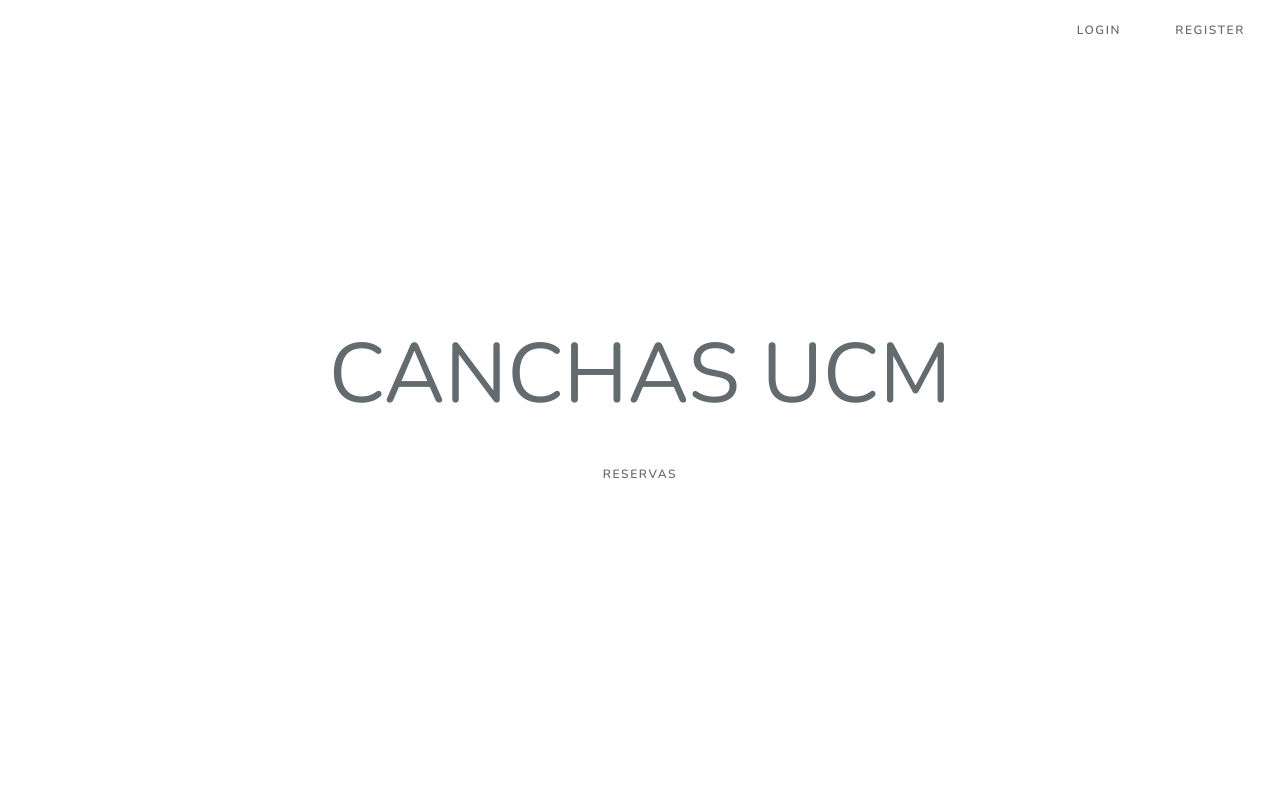
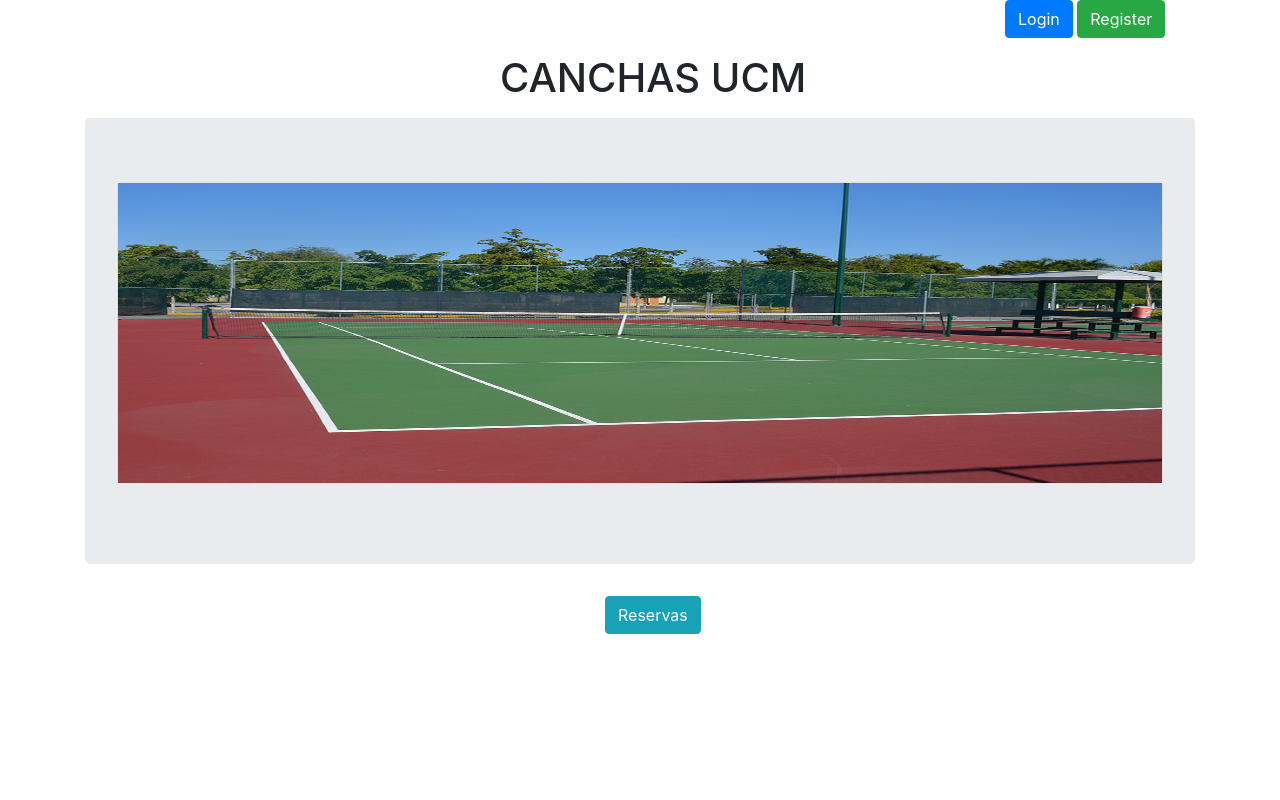
Before and after one commit to matiasIbera/canchasUCM, a Laravel app: page / in a window 1280 px wide. Run offline with Laravel 8, Linux system fonts and the light colour scheme; some libraries are stand-ins or nearby versions.

Commit message:
edicion de portada principal
se arreglo la vista principal

```diff
--- a/canchasucmfinal/resources/views/layouts/app.blade.php
+++ b/canchasucmfinal/resources/views/layouts/app.blade.php
@@ -17,7 +17,8 @@
     <link href="https://fonts.googleapis.com/css?family=Nunito" rel="stylesheet" type="text/css">
 
     <!-- Styles -->
-    <link href="{{ asset('css/app.css') }}" rel="stylesheet">
+    <link rel="stylesheet" type="text/css"  href="{{ asset('bootstrap/css/bootstrap.min.css') }}">
+
 </head>
 <body>
     <div id="app">
--- a/canchasucmfinal/resources/views/welcome.blade.php
+++ b/canchasucmfinal/resources/views/welcome.blade.php
@@ -5,88 +5,54 @@
         <meta http-equiv="X-UA-Compatible" content="IE=edge">
         <meta name="viewport" content="width=device-width, initial-scale=1">
 
-        <title>Laravel</title>
+        <title>Canchas</title>
+        	<!-- Bootstrap -->
+	<link rel="stylesheet" type="text/css"  href="{{ asset('bootstrap/css/bootstrap.min.css') }}">
+	<!-- Fa-fa-icons -->
+	<link rel="stylesheet" type="text/css"  href="{{ asset('font-awesome/css/fontawesome-all.css') }}">
+	<!-- JQuery -->
+	<script type="text/javascript" src="{{ asset('js/jquery-3.3.1.js') }}"></script>
+	<!-- Bootstrap -->
+	<script type="text/javascript" src="{{ asset('bootstrap/js/bootstrap.js') }}"></script>
+	<!-- Datepicker Files -->
+	<link rel="stylesheet" href="{{asset('datePicker/css/bootstrap-datepicker3.css')}}">
+	<link rel="stylesheet" href="{{asset('datePicker/css/bootstrap-datepicker.standalone.css')}}">
+	<script src="{{asset('datePicker/js/bootstrap-datepicker.js')}}"></script>
+	<!-- Languaje -->
+	<script src="{{asset('datePicker/locales/bootstrap-datepicker.es.min.js')}}"></script>
 
-        <!-- Fonts -->
-        <link href="https://fonts.googleapis.com/css?family=Nunito:200,600" rel="stylesheet" type="text/css">
-
-        <!-- Styles -->
-        <style>
-            html, body {
-                background-color: #fff;
-                color: #636b6f;
-                font-family: 'Nunito', sans-serif;
-                font-weight: 200;
-                height: 100vh;
-                margin: 0;
-            }
-
-            .full-height {
-                height: 100vh;
-            }
-
-            .flex-center {
-                align-items: center;
-                display: flex;
-                justify-content: center;
-            }
-
-            .position-ref {
-                position: relative;
-            }
-
-            .top-right {
-                position: absolute;
-                right: 10px;
-                top: 18px;
-            }
-
-            .content {
-                text-align: center;
-            }
-
-            .title {
-                font-size: 84px;
-            }
-
-            .links > a {
-                color: #636b6f;
-                padding: 0 25px;
-                font-size: 12px;
-                font-weight: 600;
-                letter-spacing: .1rem;
-                text-decoration: none;
-                text-transform: uppercase;
-            }
-
-            .m-b-md {
-                margin-bottom: 30px;
-            }
-        </style>
-    </head>
+</head>
     <body>
-        <div class="flex-center position-ref full-height">
+        <div class="container">
             @if (Route::has('login'))
                 <div class="top-right links">
                     @auth
-                        <a href="{{ url('/home') }}">Home</a>
+                        <ul><ul><ul><ul><ul><ul><ul><ul><ul><ul><ul><ul><ul><ul><ul><ul><ul><ul><ul><ul><ul><ul><ul><ul><a class = "button btn btn-primary" href="{{ url('/home') }}">Home</a>
                     @else
-                        <a href="{{ route('login') }}">Login</a>
-                        <a href="{{ route('register') }}">Register</a>
+                        <ul><ul><ul><ul><ul><ul><ul><ul><ul><ul><ul><ul><ul><ul><ul><ul><ul><ul><ul><ul><ul><ul><ul>
+                        <a class ="button btn btn-primary" href="{{ route('login') }}">Login</a>
+                        <a class ="button btn btn-success" href="{{ route('register') }}">Register</a>
                     @endauth
                 </div>
             @endif
-
-            <div class="content">
+            <div class="container">
                 <div class="title m-b-md">
-                    CANCHAS UCM
+                    <ul><ul><ul><ul><ul><ul><ul><ul><ul><ul>
+                    <h1> CANCHAS UCM </h1>
                 </div>
-
-                <div class="links">
-                    <a href="{{ url('/home') }}">Reservas</a>
+            </div>
+            <!-- aqui quiero poner un container con un carrusel con imagenes de las canchas-->
+<div class="jumbotron">
+    <div class="card mb-3">
+        <img style="height: 300px; width: 100%; display: block;" src="imagenes/tenis2.jpg">
+    </div>
+</div>
+            <!-- FIN CARRUSEL imagenes/tenis2.jpg-->
+            <div class="links">
+                <ul><ul><ul><ul><ul><ul><ul><ul><ul><ul><ul><ul><ul>
+                    <a class ="button btn btn-info" href="{{ url('/home') }}">Reservas</a>
 
                 </div>
-            </div>
         </div>
     </body>
 </html>
```
Also changed, not shown: canchasucmfinal/resources/views/home.blade.php (+4 -4 lines).
